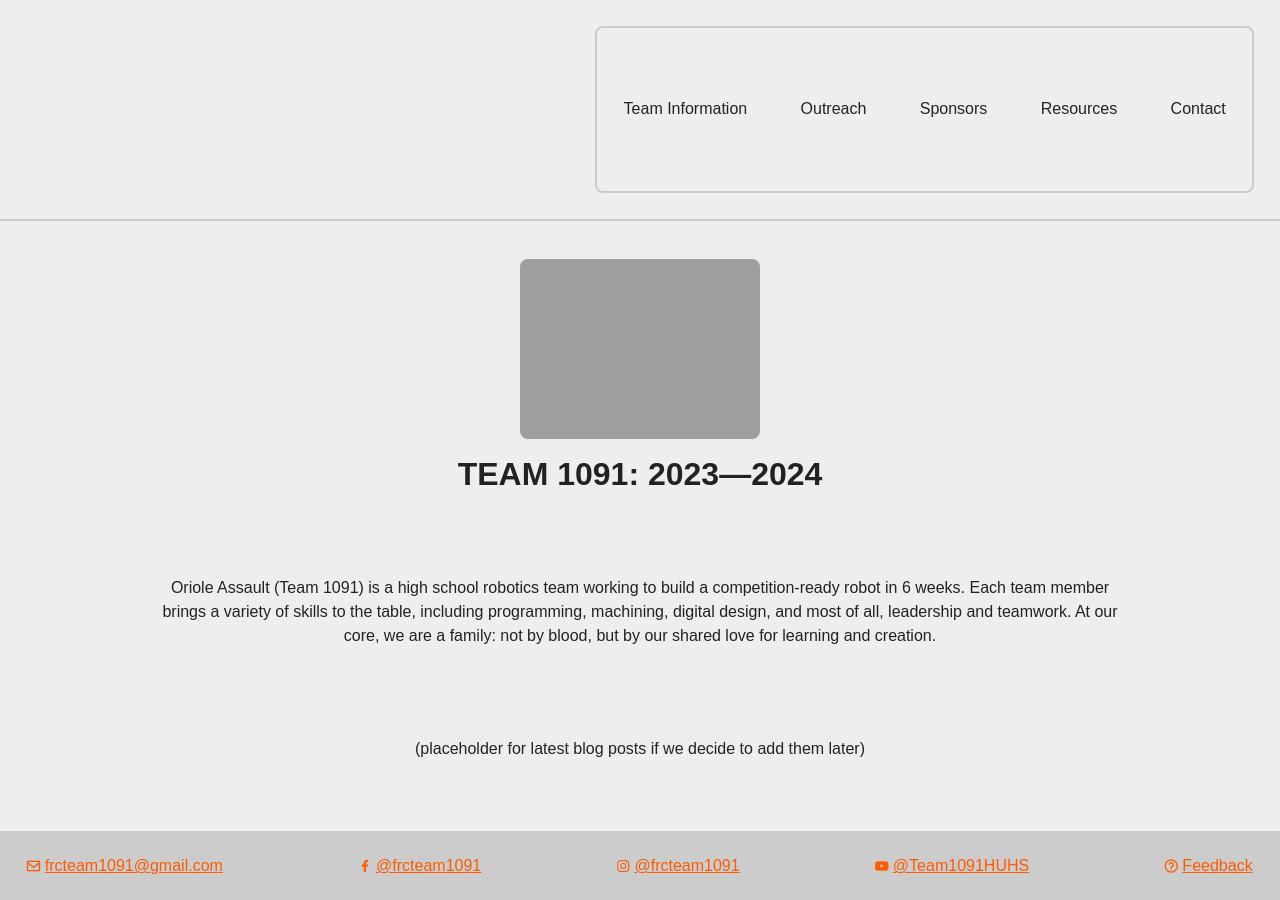
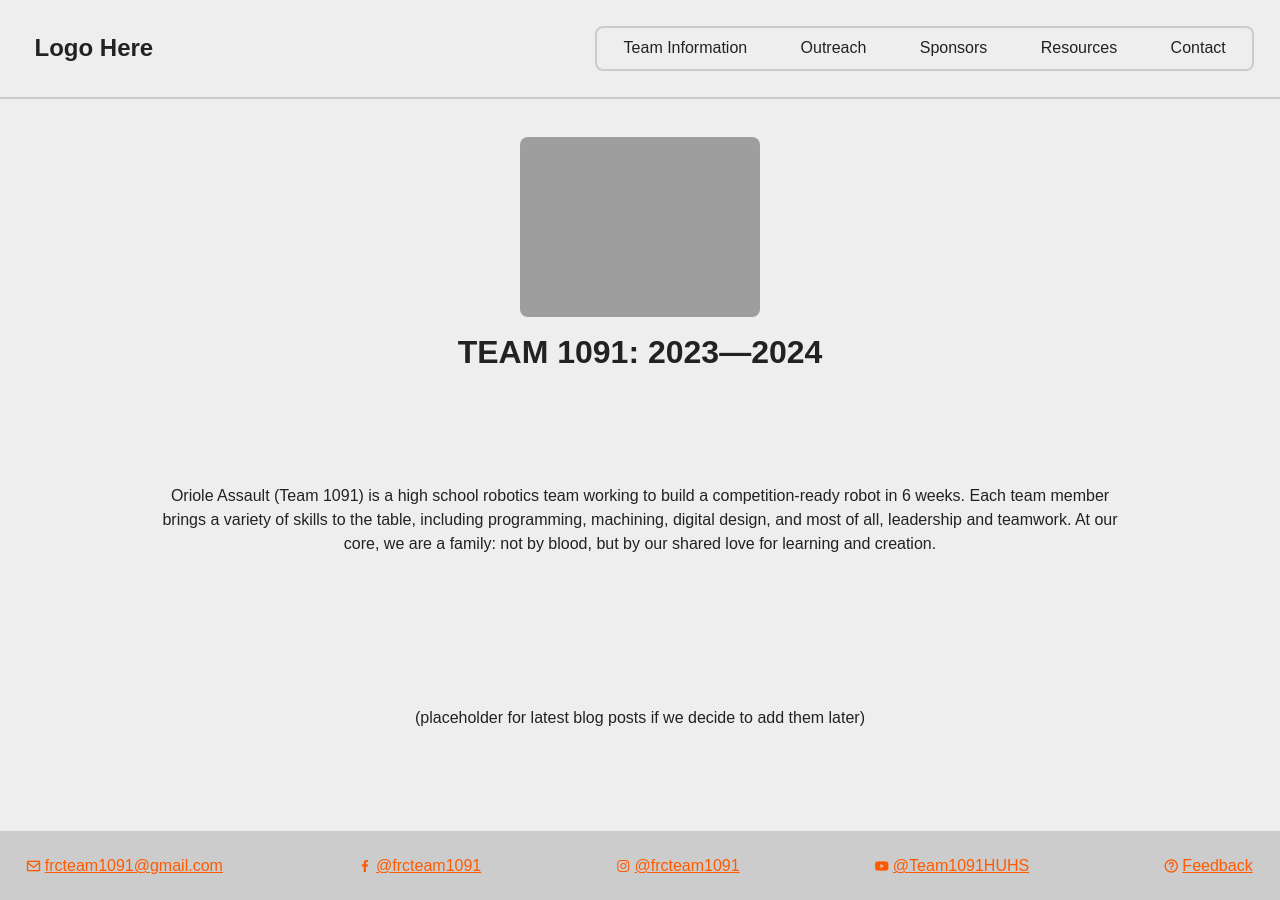
Before and after one commit to Team1091/team1091.github.io, a Jekyll site: the page built from index.html, in a window 1280 px wide. Built offline with Jekyll 4.4.1, drawn with Linux system fonts in a browser that asks for light colours.

Commit message:
Undo logo update (not cropped properly)

```diff
--- a/_layouts/default.html
+++ b/_layouts/default.html
@@ -10,9 +10,9 @@
 
 <body>
 	<nav id="main-nav">
-		<svg class="logo">
-			<use href="/images/logo-horizontal.svg"></use>
-		</svg>
+		<div class="logo">
+			<h1>Logo Here</h1>
+		</div>
 		<ul>
 			<li class="dropdown">
 				<a aria-expanded="false" aria-haspopup="true" data-toggle="dropdown" href="/teamInfo" id="navbarDropdown"
```
Also changed, not shown: images/logo-horizontal.svg (deleted).
